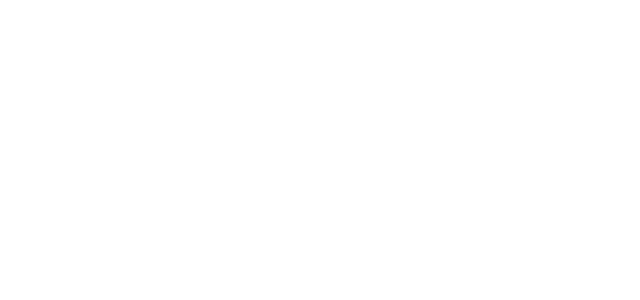
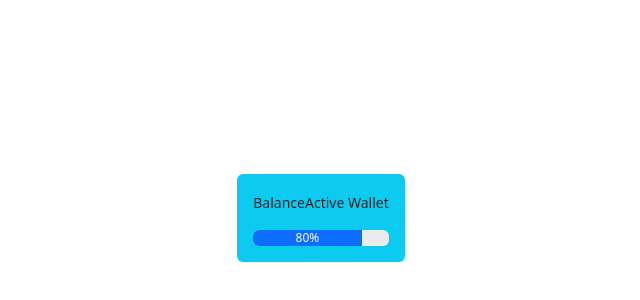
Before and after one commit to hirofranx1/webdevIM, a React (Vite) app in the folder tigum/: page /dashboard in a window 1280 px wide. Before the commit this address had no page. Shown: the part 182-482 px from the top of the page, without its empty margins (319-959 px from the left). Built offline with nearby package versions, Linux system fonts and the light colour scheme.

Commit message:
Started Dashboard frontend (React, React-Bootsrap, Bootstrap)

```diff
--- a/tigum/package.json
+++ b/tigum/package.json
@@ -13,6 +13,7 @@
     "axios": "^1.6.0",
     "bootstrap": "^5.3.2",
     "react": "^18.2.0",
+    "react-bootstrap": "^2.9.1",
     "react-dom": "^18.2.0",
     "react-router-dom": "^6.18.0"
   },
--- a/tigum/src/App.jsx
+++ b/tigum/src/App.jsx
@@ -1,6 +1,7 @@
 import Login from './login'
 import Register from './register'
 import Homepage from './Homepage'
+import Dashboard from './Dashboard'
 import 'bootstrap/dist/css/bootstrap.min.css';
 import 'bootstrap/dist/js/bootstrap.bundle.min.js';
 import {BrowserRouter as Router, Routes, Route} from 'react-router-dom'
@@ -16,7 +17,7 @@
       <Route path='/' element={<Login/>}/>
       <Route path='/register' element={<Register/>}/>
       <Route path='/hompage' element={<Homepage/>}/>
-
+      <Route path='/dashboard' element={<Dashboard/>}/>
     </Routes>
   </Router>
     </>
--- /dev/null
+++ b/tigum/src/Dashboard.jsx
@@ -0,0 +1,17 @@
+import ProgressBar from 'react-bootstrap/ProgressBar';
+const progress = 80;
+function Dashboard(){
+    return(
+        <>
+        <div className="d-flex flex-column bg-info rounded p-3">
+            <div className="d-flex flex-row justify-content-between">
+                <p><small>Balance</small></p><p><small>Active Wallet</small></p>
+            </div>
+
+
+            <ProgressBar now={progress} label={`${progress}%`}/>
+        </div>
+        </>
+    )
+}
+export default Dashboard
```
Also changed, not shown: 1 other file (tests, documents, lock files or other folders).
